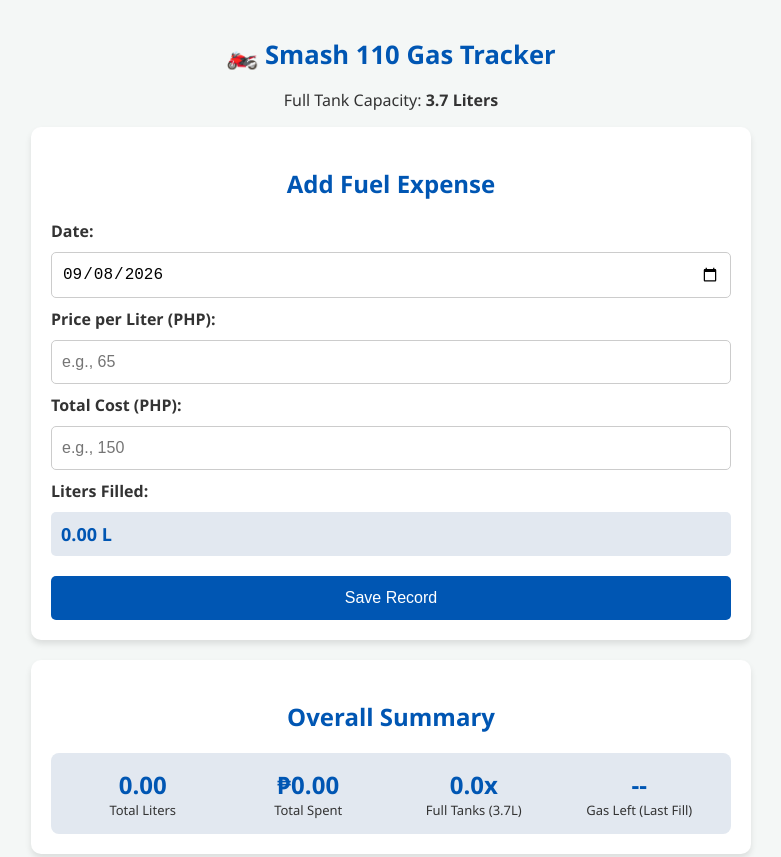
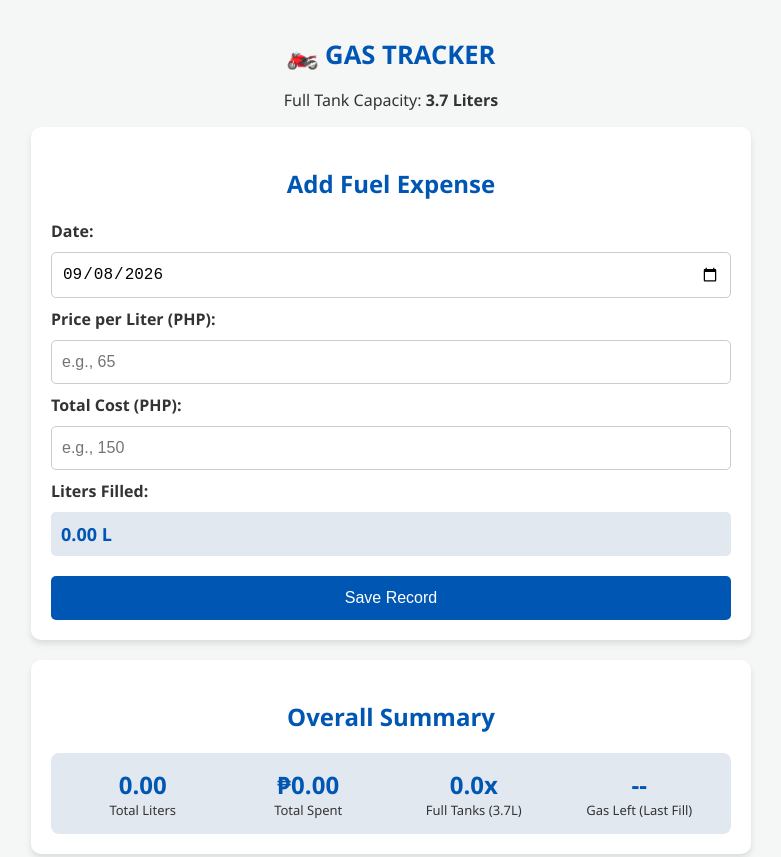
Before and after one commit to lotusssyy/gas-tracker, a plain HTML site: page index.html in a window 1280 px wide. Shown: the top 857 px of the page, without its empty margins (249-1030 px from the left). Drawn offline with Linux system fonts and the light colour scheme.

Commit message:
Rename app to GAS TRACKER

```diff
--- a/index.html
+++ b/index.html
@@ -3,7 +3,7 @@
 <head>
     <meta charset="UTF-8">
     <meta name="viewport" content="width=device-width, initial-scale=1.0">
-    <title>Smash 110 Gas Tracker</title>
+    <title>GAS TRACKER</title>
     <meta name="description" content="Track gas expenses for your Suzuki Smash 110 — price per liter, liters filled, and remaining fuel.">
 
     <link rel="manifest" href="manifest.json">
@@ -11,7 +11,7 @@
     <meta name="mobile-web-app-capable" content="yes">
     <meta name="apple-mobile-web-app-capable" content="yes">
     <meta name="apple-mobile-web-app-status-bar-style" content="default">
-    <meta name="apple-mobile-web-app-title" content="Gas Tracker">
+    <meta name="apple-mobile-web-app-title" content="GAS TRACKER">
     <link rel="apple-touch-icon" href="icon-180.png">
 
     <style>
@@ -214,7 +214,7 @@
 <body>
 
 <div class="container">
-    <h1>🏍️ Smash 110 Gas Tracker</h1>
+    <h1>🏍️ GAS TRACKER</h1>
     <p style="text-align: center;">Full Tank Capacity: <strong>3.7 Liters</strong></p>
 
     <div class="card">
--- a/sw.js
+++ b/sw.js
@@ -1,4 +1,4 @@
-const CACHE_NAME = 'smash-tracker-v5';
+const CACHE_NAME = 'smash-tracker-v6';
 const urlsToCache = [
   './',
   './index.html',
```
Also changed, not shown: manifest.json.
